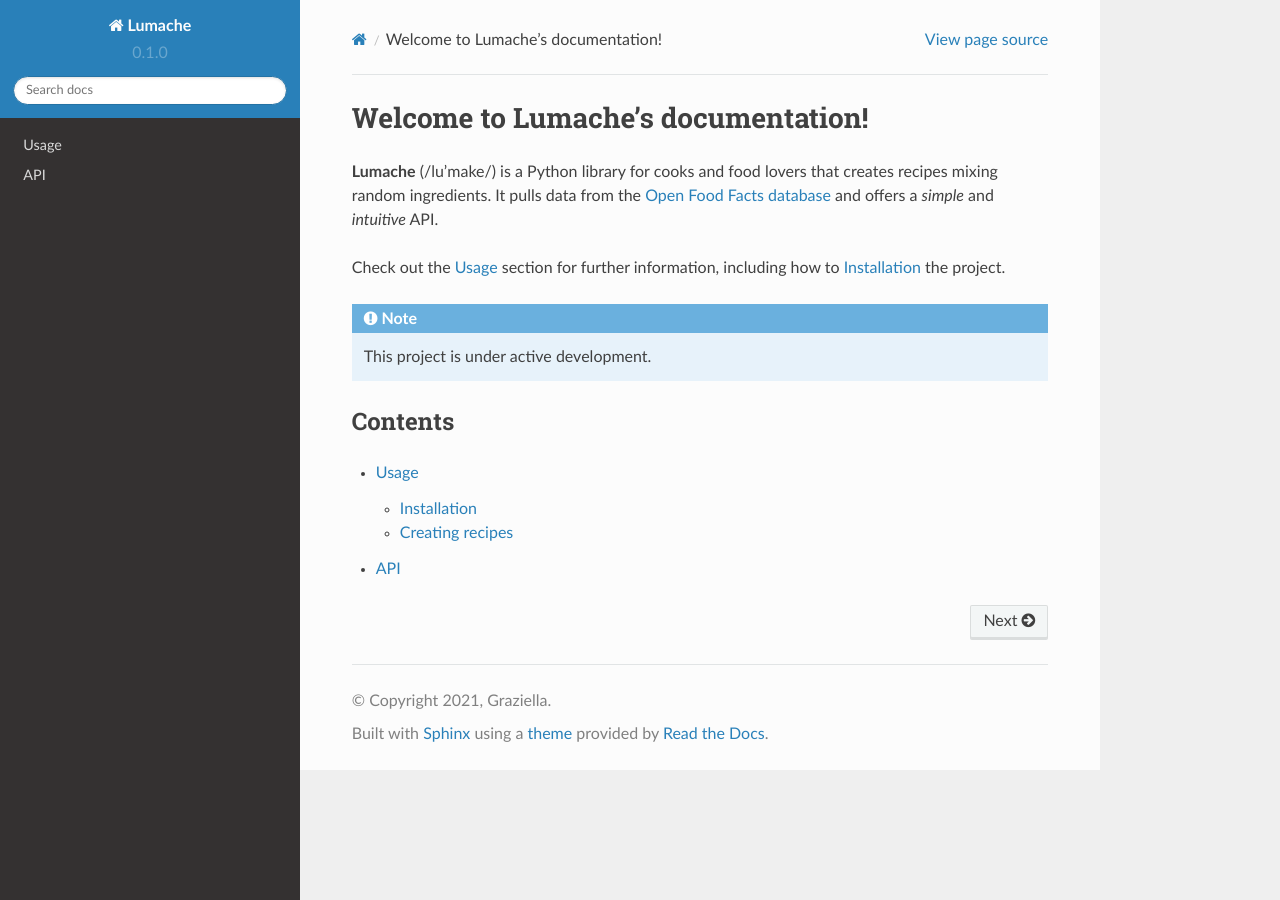
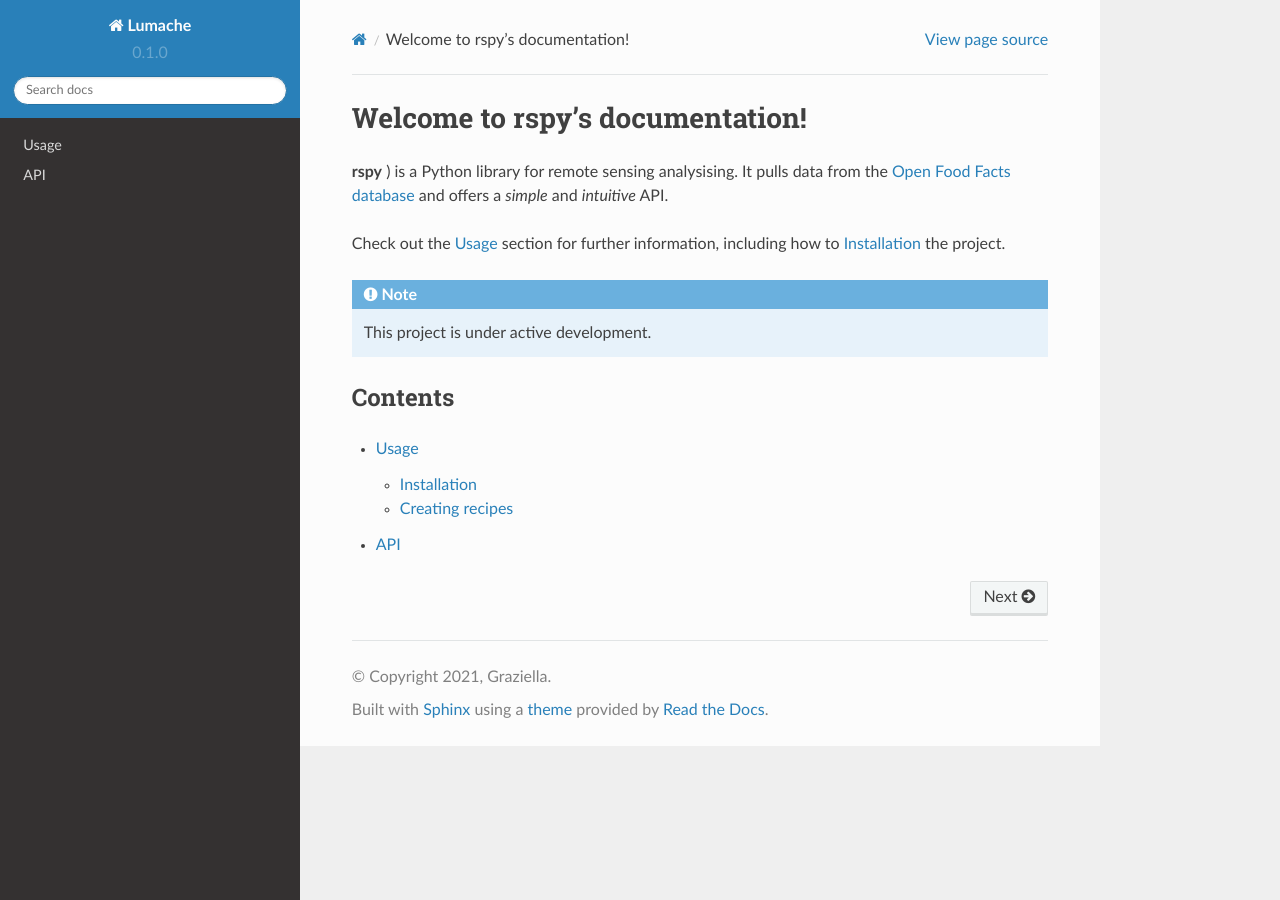
Before and after one commit to tnmthai/pyrs, a Sphinx documentation site: the page built from docs/source/index.rst, in a window 1280 px wide. Built offline with Sphinx 7.4.7 and the Read the Docs theme 2.0.0, drawn with Linux system fonts in a browser that asks for light colours.

Commit message:
Update index.rst

```diff
--- a/docs/source/index.rst
+++ b/docs/source/index.rst
@@ -1,8 +1,7 @@
-Welcome to Lumache's documentation!
+Welcome to rspy's documentation!
 ===================================
 
-**Lumache** (/lu'make/) is a Python library for cooks and food lovers
-that creates recipes mixing random ingredients.
+**rspy** ) is a Python library for remote sensing analysising.
 It pulls data from the `Open Food Facts database <https://world.openfoodfacts.org/>`_
 and offers a *simple* and *intuitive* API.
 
```
